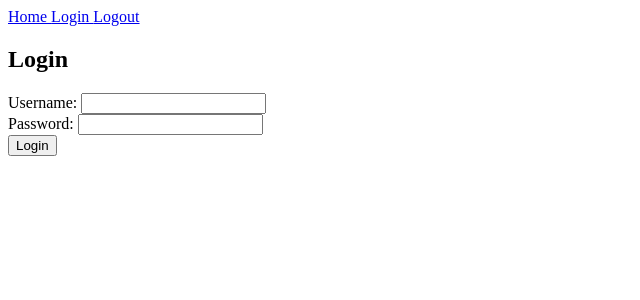
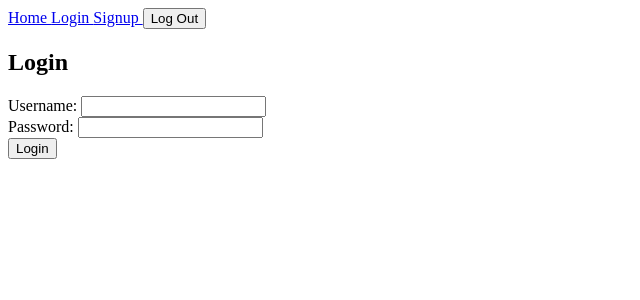
Before and after one commit to JBisquick/blog-api, a React (Vite) app in the folder odin-blog-client/: page /log-in in a window 1280 px wide. Shown: the top 300 px of the page, without its empty margins (0-640 px from the left). Built offline with nearby package versions, Linux system fonts and the light colour scheme.

Commit message:
Add logout function, validation token function, and changing navigation

```diff
--- a/odin-blog-client/package.json
+++ b/odin-blog-client/package.json
@@ -10,6 +10,7 @@
     "preview": "vite preview"
   },
   "dependencies": {
+    "jwt-decode": "^4.0.0",
     "react": "^18.2.0",
     "react-dom": "^18.2.0",
     "react-router-dom": "^6.23.1",
--- a/odin-blog-client/src/components/Navigation.jsx
+++ b/odin-blog-client/src/components/Navigation.jsx
@@ -1,12 +1,37 @@
 import { Link } from 'react-router-dom';
+import { useState, useEffect } from 'react';
+import validateToken from '../hooks/validateToken';
 
 function Navigation() {
+  const [valid, setValid] = useState(false);
+
+  useEffect(() => {
+    setValid(validateToken());
+    console.log(valid);
+  },[])
+
+  const handleLogout = () => {
+    localStorage.removeItem("token");
+    setValid(false);
+  };
+
+
   return (
-    <div>
-      <Link to='/'>Home </Link>
-      <Link to='/log-in'>Login </Link>
-      <Link to='/log-in'>Logout </Link>
-    </div>
+    <>
+    {valid === true ? (
+      <div>
+        <Link to='/'>Home </Link>
+        <button onClick={handleLogout}>Log Out</button>
+      </div>
+    ) : (
+      <div>
+        <Link to='/'>Home </Link>
+        <Link to='/log-in'>Login </Link>
+        <Link to='/sign-up'>Signup </Link>
+        <button onClick={handleLogout}>Log Out</button>
+      </div>
+    )}
+    </>
   );
 }
 
--- /dev/null
+++ b/odin-blog-client/src/hooks/validateToken.js
@@ -0,0 +1,14 @@
+import { jwtDecode } from 'jwt-decode';
+
+const validateToken = () => {
+  const token = localStorage.getItem('token')
+  if (!token) return false;
+  const decodedToken = jwtDecode(token);
+  const currentTime = Date.now() / 1000;
+  const isExpired = decodedToken.exp < currentTime;
+  if (isExpired){
+    return false
+  } else return true
+};
+
+export default validateToken;
```
Also changed, not shown: 1 other file (tests, documents, lock files or other folders).
